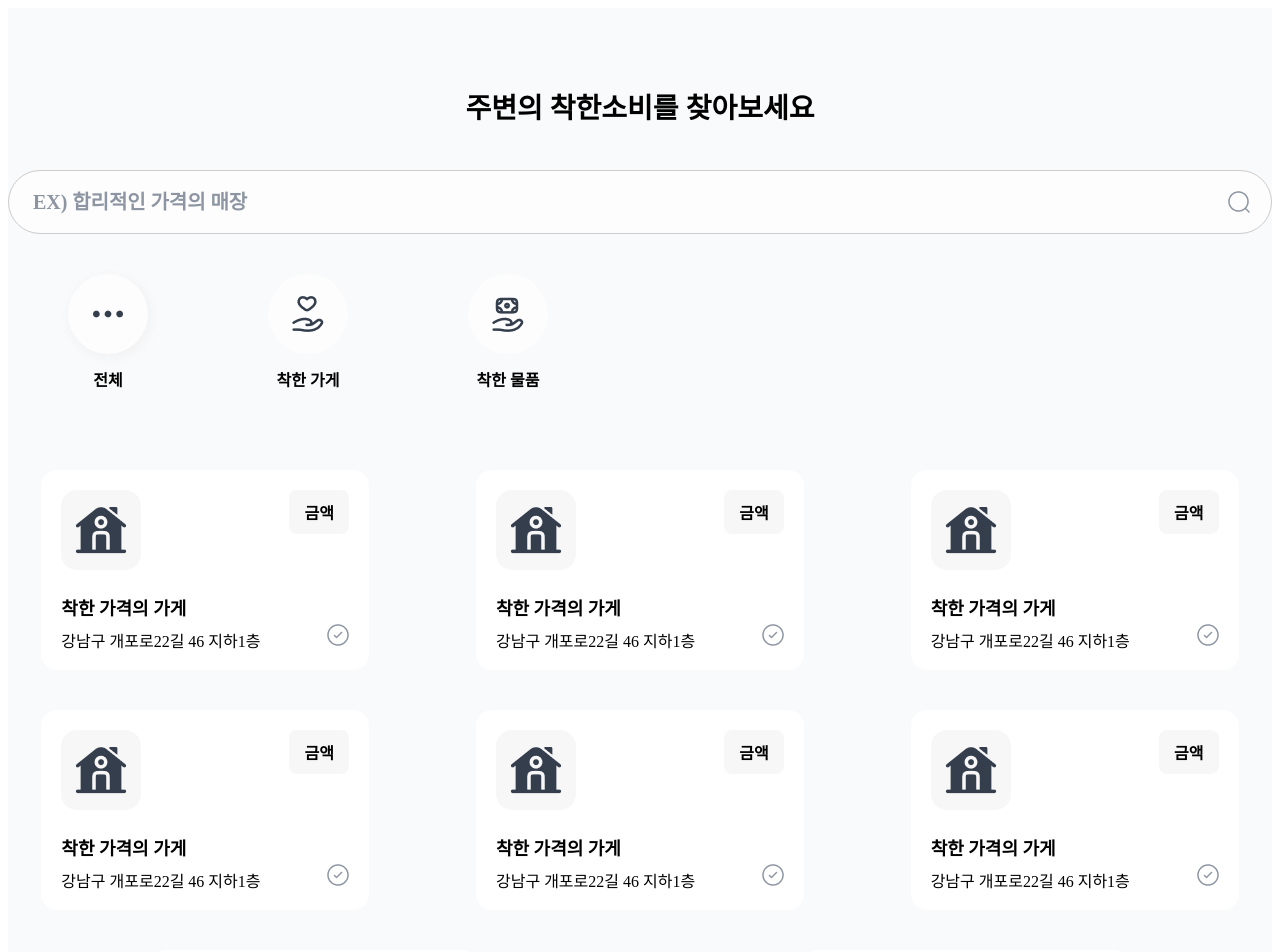
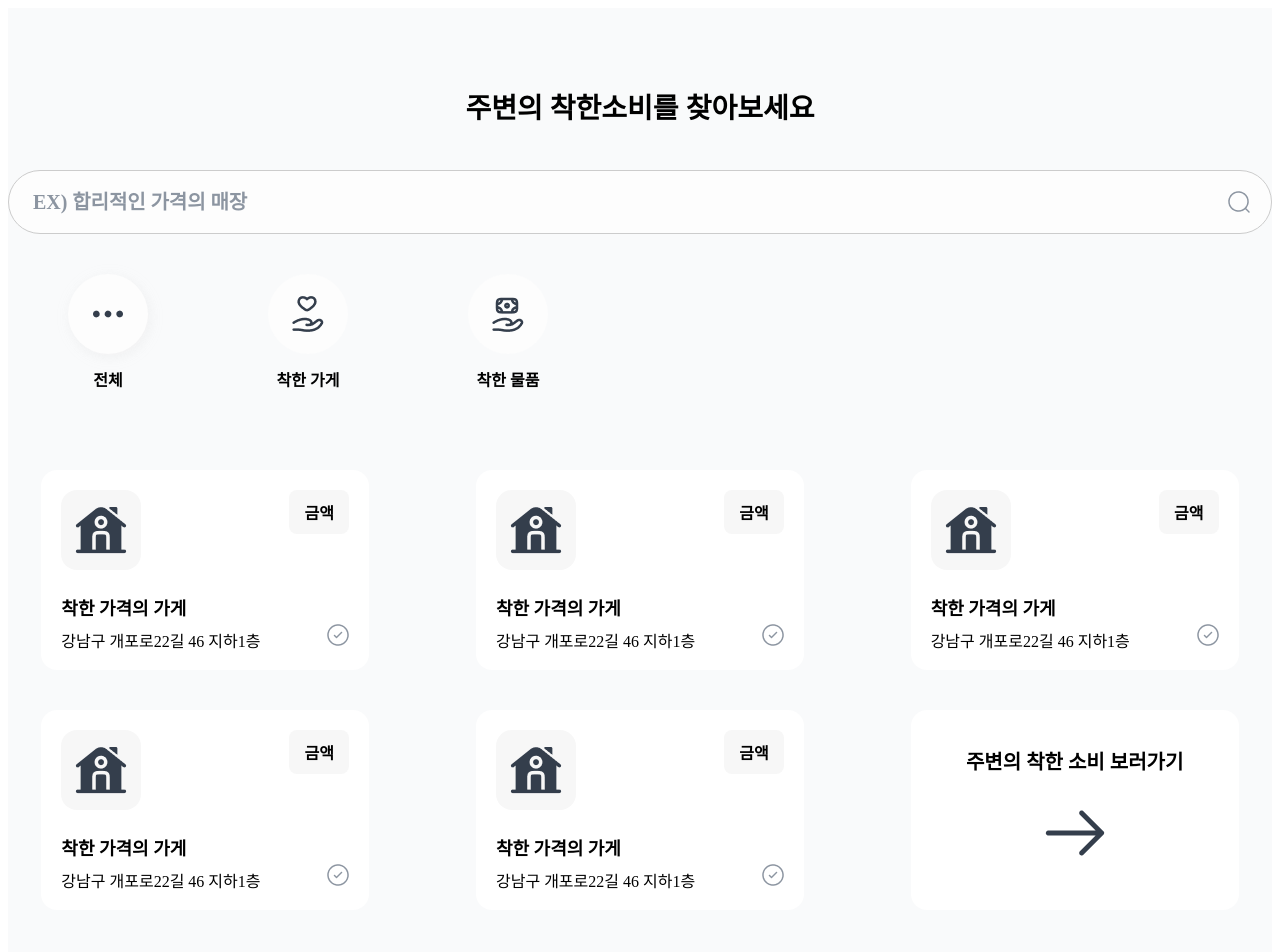
Before and after one commit to z1nun/price-finder-madam, a Nuxt app in the folder client/: page / in a window 1280 px wide. Shown: the top 952 px of the page. Built offline with nearby package versions, Linux system fonts and the light colour scheme; a web font is replaced by a local one.

Commit message:
Feat, Design: SearchLayout 작성, 범용 디스플레이 플러그인 추가

```diff
--- a/client/components/index/search/RecommendCard.vue
+++ b/client/components/index/search/RecommendCard.vue
@@ -46,6 +46,9 @@ const { recommendCard } = defineProps<RecommendCardProp>()
 
   background: #FFFFFF;
   border-radius: 16px;
+
+  transition: all .3s;
+  cursor: pointer;
 
   .top {
     display: flex;
@@ -98,5 +101,9 @@ const { recommendCard } = defineProps<RecommendCardProp>()
     right: 20px;
     bottom: 20px;
   }
+
+  &:hover {
+    transform: scale(.95);
+  }
 }
 </style>
--- a/client/components/index/search/RecommendCards.vue
+++ b/client/components/index/search/RecommendCards.vue
@@ -1,17 +1,19 @@
 <template>
   <article class="RecommendCards">
     <RecommendCard
-      v-for="(recommendCard, i) in recommendCards"
+      v-for="(recommendCard, i) in recommendCards.slice(0, displayCount)"
       :key="i"
       :recommendCard="recommendCard"
     />
-    <article class="RecommendCard">
-    </article>
+    <RecommendMore />
+
   </article>
 </template>
 
 <script setup lang="ts">
+import useDisplay from '~/plugins/display'
 import RecommendCard from './RecommendCard.vue'
+import RecommendMore from './RecommendMore.vue'
 
 export interface IRecommendCard {
   img?: string
@@ -20,6 +22,18 @@ export interface IRecommendCard {
   checked: boolean
   address: string
 }
+
+const { divice } = useDisplay()
+
+const displayCount = computed<number>(() => {
+  switch (divice.value) {
+    case 'xl': return 7
+    case 'lg': return 6
+    case 'md': return 5
+    case 'sm': return 3
+    case 'xs': return 4
+  }
+})
 
 const recommendCards = ref<IRecommendCard[]>([
   {
--- /dev/null
+++ b/client/components/index/search/RecommendMore.vue
@@ -0,0 +1,49 @@
+<template>
+  <article class="RecommendCard">
+    <div class="title">
+      주변의 착한 소비 보러가기
+    </div>
+    <div class="IconBox">
+      <img src="~/assets/img/arrow.png"/>
+    </div>
+  </article>
+</template>
+
+<script setup lang="ts">
+
+</script>
+
+<style scoped lang="scss">
+
+.RecommendCard {
+  text-align: center;
+  display: flex;
+  flex-direction: column;
+  align-items: center;
+
+  .title {
+    height: 28px;
+    margin-top: 38px;
+    font-weight: bold;
+    font-size: 20px;
+    line-height: 140%;
+  }
+
+  .IconBox {
+    margin-top: 16px;
+    width: 80px;
+    height: 80px;
+    position: relative;
+
+    img {
+      position: absolute;
+      left: 13.54%;
+      right: 13.54%;
+      top: 21.88%;
+      bottom: 21.88%;
+    }
+  }
+}
+
+
+</style>
--- a/client/components/index/search/SearchBar.vue
+++ b/client/components/index/search/SearchBar.vue
@@ -55,5 +55,10 @@ const onEnter = () => {
       opacity: 0;
     }
   }
+
+  @media (max-width: 414px) {
+    width: 320px;
+  }
+
 }
 </style>
--- a/client/layouts/index/SearchLayout.vue
+++ b/client/layouts/index/SearchLayout.vue
@@ -3,20 +3,18 @@
     <section class="SearchLayoutWrapper">
       <article class="Title"> 주변의 착한소비를 찾아보세요 </article>
       <SearchBar />
-      <SerachArticles />
+      <SearchArticles />
     </section>
   </ClientOnly>
 </template>
 
 <script setup lang="ts">
 import SearchBar from '~/components/index/search/SearchBar.vue'
-import SerachArticles from '~/components/index/search/SerachArticles.vue'
+import SearchArticles from '~/components/index/search/SearchArticles.vue'
 
 </script>
 
 <style scoped lang="scss">
-
-
 
 $borderTest: 1px solid black;
 .SearchLayoutWrapper {
--- a/client/nuxt.config.ts
+++ b/client/nuxt.config.ts
@@ -1,4 +1,10 @@
 // https://nuxt.com/docs/api/configuration/nuxt-config
 export default defineNuxtConfig({
-  css: ['@/assets/fonts/main.css']
+  css: ['@/assets/fonts/main.css'],
+  plugins: [
+    {
+      src: '~/plugins/display',
+      mode: 'client'
+    }
+  ]
 })
--- /dev/null
+++ b/client/plugins/display.ts
@@ -0,0 +1,49 @@
+export type Divice = 'xl' | 'lg' | 'md' | 'sm' | 'xs'
+
+const diviceSizeMap: Record<number, Divice> = {
+  1: 'xs',
+  2: 'sm',
+  3: 'md',
+  4: 'lg',
+  5: 'xl'
+}
+
+const MOBILE_BREAK_POINT = 360
+
+const useDisplay = () => {
+
+  const width = ref<number>(window.innerWidth)
+
+  const isMobile = computed<boolean>(() => width.value < MOBILE_BREAK_POINT)
+
+  const divice = computed<Divice>(() => diviceSizeMap[Math.floor(width.value / (1920 / 5))])
+
+  const getCurrentDiviceBreakPoint = (): string => {
+    switch (divice.value) {
+      case 'xs': return '384px'
+      case 'sm': return '768px'
+      case 'md': return '1152px'
+      case 'lg': return '1536px'
+      case 'xl': return '1920px'
+    }
+  }
+
+
+  const resizeHandler = (): void => {
+    width.value = window.innerWidth
+  }
+
+  onMounted(() => window.addEventListener('resize', resizeHandler))
+  onUnmounted(() => window.removeEventListener('resize', resizeHandler))
+
+  return {
+    getCurrentDiviceBreakPoint,
+    ...toRefs({
+      isMobile,
+      divice
+    })
+  }
+}
+
+
+export default useDisplay
```
Also changed, not shown: client/assets/img/arrow.png (added), client/components/index/search/SearchArticles.vue (renamed from client/components/index/search/SerachArticles.vue).
